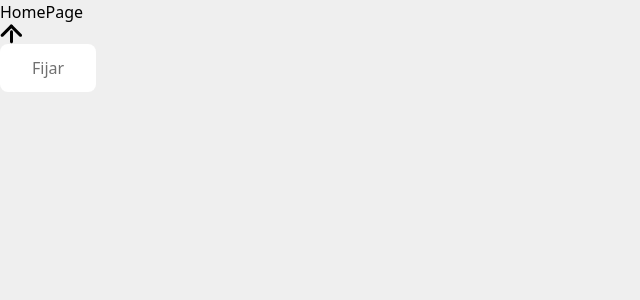
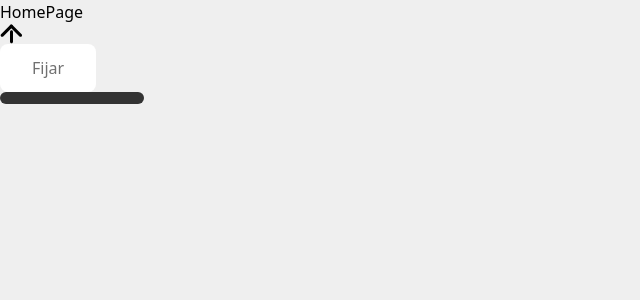
Before and after one commit to emmchier/light-it-challenge, a React (Create React App) app: page / in a window 1280 px wide. Shown: the top 300 px of the page, without its empty margins (0-640 px from the left). Built offline with nearby package versions, Linux system fonts and the light colour scheme.

Commit message:
box base component added

```diff
--- /dev/null
+++ b/src/components/atomic-design/atoms/box/index.js
@@ -0,0 +1,51 @@
+import React from 'react';
+import PropTypes from 'prop-types';
+
+const Box = ({
+  children,
+  display,
+  alignItems,
+  justifyContent,
+  flexDirection,
+  background,
+  width,
+  height,
+  margin,
+  padding,
+  radius,
+}) => (
+  <div
+    className={`${display} ${alignItems} ${justifyContent} ${flexDirection} ${background} ${width} ${height} ${margin} ${padding} ${radius}`}
+  >
+    {children}
+  </div>
+);
+
+Box.propTypes = {
+  children: PropTypes.node.isRequired,
+  display: PropTypes.string,
+  alignItems: PropTypes.string,
+  justifyContent: PropTypes.string,
+  flexDirection: PropTypes.string,
+  background: PropTypes.string,
+  width: PropTypes.string,
+  height: PropTypes.string,
+  margin: PropTypes.string,
+  padding: PropTypes.string,
+  radius: PropTypes.string,
+};
+
+Box.defaultProps = {
+  display: 'block',
+  alignItems: 'items-start',
+  justifyContent: 'justify-start',
+  flexDirection: 'flex-row',
+  background: 'bg-transparent',
+  width: 'w-auto',
+  height: 'h-auto',
+  margin: 'm-0',
+  padding: 'p-0',
+  radius: 'rounded-none',
+};
+
+export default Box;
--- a/src/components/atomic-design/atoms/button/button.css
+++ b/src/components/atomic-design/atoms/button/button.css
@@ -10,4 +10,8 @@
   .button.button__text {
     @apply bg-transparent p-0 hover:text-black;
   }
+
+  .button.button__fullWidth {
+    @apply w-full;
+  }
 }
--- a/src/components/atomic-design/atoms/button/index.js
+++ b/src/components/atomic-design/atoms/button/index.js
@@ -18,8 +18,10 @@ const Button = ({
         return 'button';
       case 'text':
         return 'button__text';
+      case 'fullWidth':
+        return 'button__fullWidth';
       default:
-        break;
+        return 'button';
     }
   };
 
--- a/src/pages/home/index.js
+++ b/src/pages/home/index.js
@@ -1,5 +1,6 @@
 import React from 'react';
 
+import Box from '../../components/atomic-design/atoms/box';
 import Button from '../../components/atomic-design/atoms/button';
 import Icon from '../../components/atomic-design/atoms/icon';
 
@@ -11,6 +12,7 @@ const HomePage = () => {
       <Button onClick={() => console.log('on click!')} ariaLabel="tasting button">
         Fijar
       </Button>
+      <Box background="bg-primary-main" width="w-36" height="h-3" radius="rounded-lg" />
     </>
   );
 };
```
